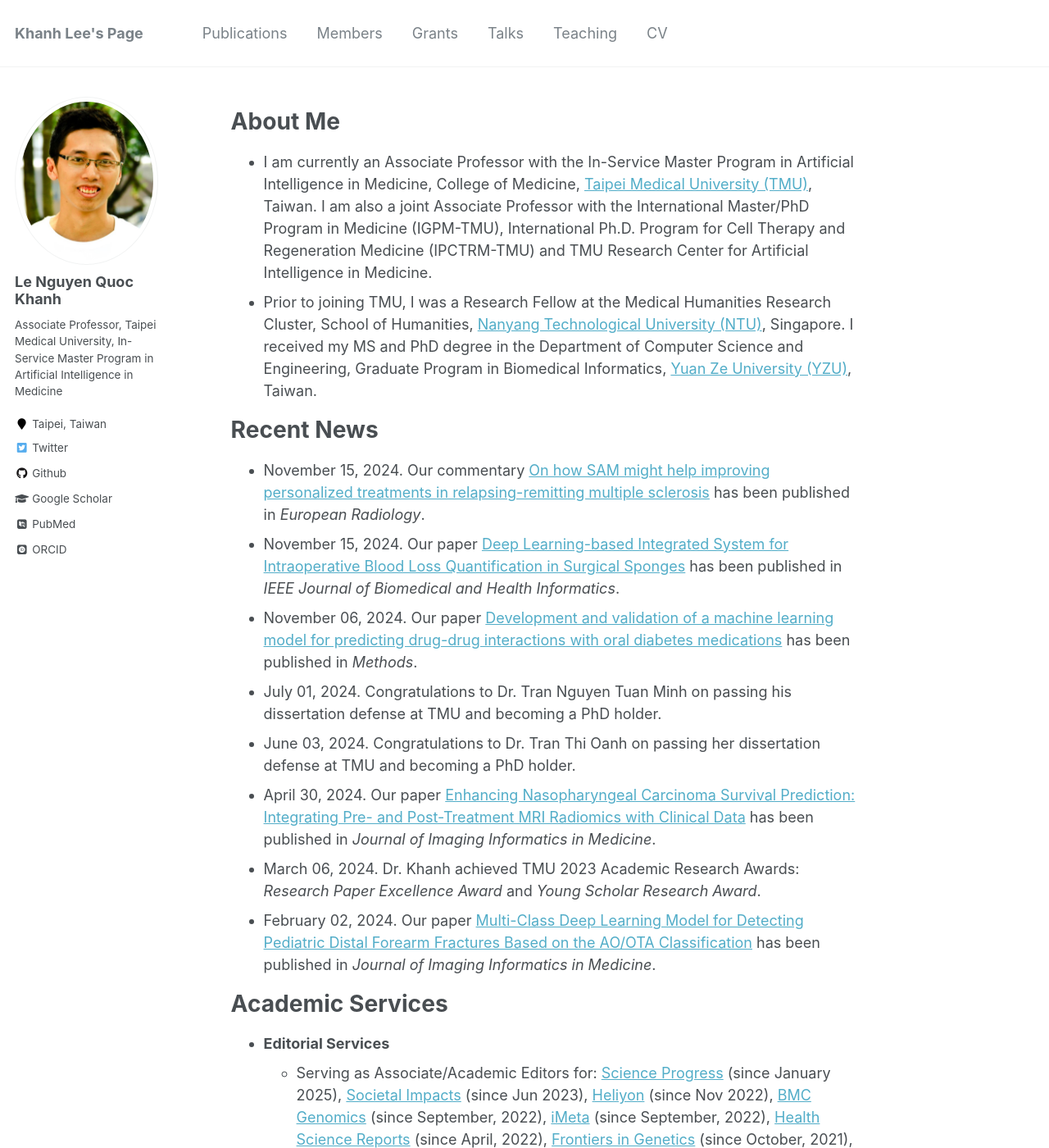
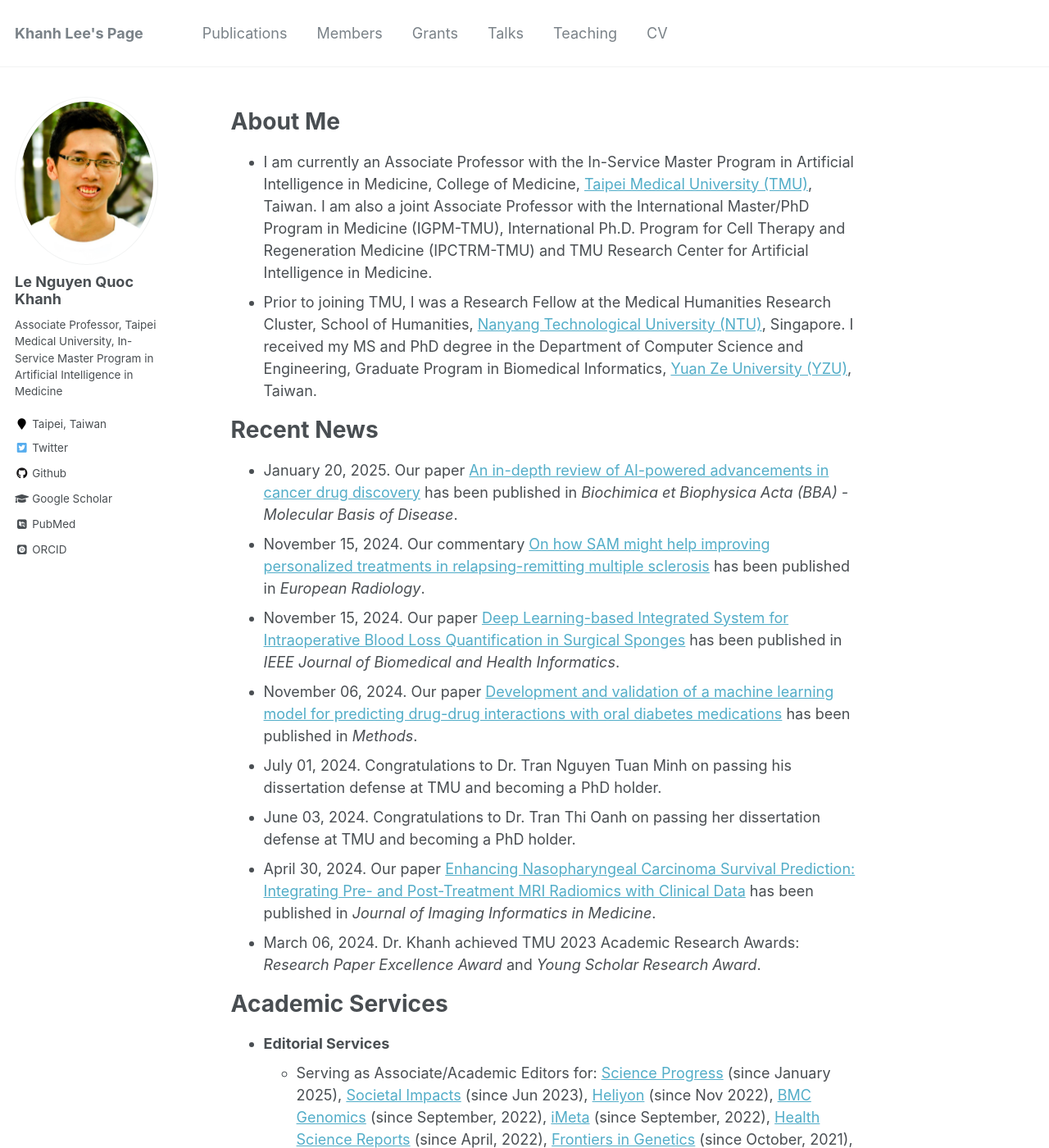
Before and after one commit to khanhlee/khanhlee.github.io, a Jekyll site: the page built from _pages/about.md, in a window 1280 px wide and 1400 px high. Shown: the whole window at 82% size. Built offline with Jekyll 4.4.1, drawn with Linux system fonts in a browser that asks for light colours; some web fonts are replaced.

Commit message:
Update about.md

```diff
--- a/_pages/about.md
+++ b/_pages/about.md
@@ -13,6 +13,7 @@ redirect_from:
 * Prior to joining TMU, I was a Research Fellow at the Medical Humanities Research Cluster, School of Humanities, [Nanyang Technological University (NTU)](http://www.ntu.edu.sg), Singapore. I received my MS and PhD degree in the Department of Computer Science and Engineering, Graduate Program in Biomedical Informatics, [Yuan Ze University (YZU)](https://www.yzu.edu.tw/), Taiwan.
 
 # Recent News
+* January 20, 2025. Our paper [An in-depth review of AI-powered advancements in cancer drug discovery](https://doi.org/10.1016/j.bbadis.2025.167680) has been published in <i>Biochimica et Biophysica Acta (BBA) - Molecular Basis of Disease</i>.
 * November 15, 2024. Our commentary [On how SAM might help improving personalized treatments in relapsing-remitting multiple sclerosis](https://doi.org/10.1007/s00330-024-11190-9) has been published in <i>European Radiology</i>.
 * November 15, 2024. Our paper [Deep Learning-based Integrated System for Intraoperative Blood Loss Quantification in Surgical Sponges](https://doi.org/10.1109/JBHI.2024.3499852) has been published in <i>IEEE Journal of Biomedical and Health Informatics</i>.
 * November 06, 2024. Our paper [Development and validation of a machine learning model for predicting drug-drug interactions with oral diabetes medications](https://doi.org/10.1016/j.ymeth.2024.10.012) has been published in <i>Methods</i>.
@@ -20,7 +21,6 @@ redirect_from:
 * June 03, 2024. Congratulations to Dr. Tran Thi Oanh on passing her dissertation defense at TMU and becoming a PhD holder.
 * April 30, 2024. Our paper [Enhancing Nasopharyngeal Carcinoma Survival Prediction: Integrating Pre- and Post-Treatment MRI Radiomics with Clinical Data](https://doi.org/10.1007/s10278-024-01109-7) has been published in <i>Journal of Imaging Informatics in Medicine</i>.
 * March 06, 2024. Dr. Khanh achieved TMU 2023 Academic Research Awards: <i>Research Paper Excellence Award</i> and <i>Young Scholar Research Award</i>.
-* February 02, 2024. Our paper [Multi-Class Deep Learning Model for Detecting Pediatric Distal Forearm Fractures Based on the AO/OTA Classification](https://doi.org/10.1007/s10278-024-00968-4) has been published in <i>Journal of Imaging Informatics in Medicine</i>.
 
 # Academic Services
 * <b>Editorial Services</b>
```
